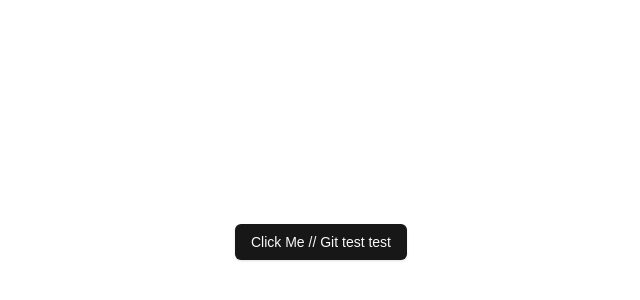
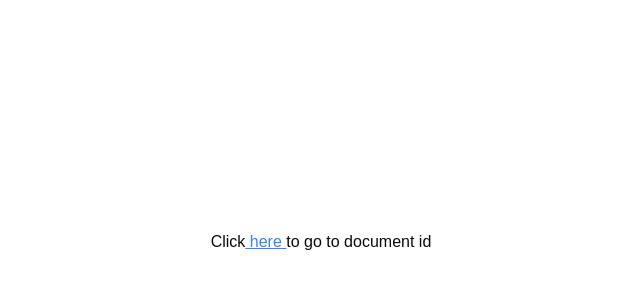
Before and after one commit to juanmarcosstudio/documents-project, a Next.js app: page / in a window 1280 px wide. Shown: the part 158-458 px from the top of the page, without its empty margins (319-959 px from the left). Built offline with nearby package versions, Linux system fonts and the light colour scheme.

Commit message:
Add: Link for routing

```diff
--- a/src/app/page.tsx
+++ b/src/app/page.tsx
@@ -1,11 +1,11 @@
-import { Button } from "@/components/ui/button";
+import Link from "next/link";
 
 const Home = () => {
   return (
     <div className="flex min-h-screen items-center justify-center">
-      <Button>
-        Click Me // Git test test
-      </Button>
+      Click <Link href="/documents/123">
+      <span className="text-blue-500 underline">&nbsp;here&nbsp;</span>
+      </Link>to go to document id
     </div>
    );
 }
```
